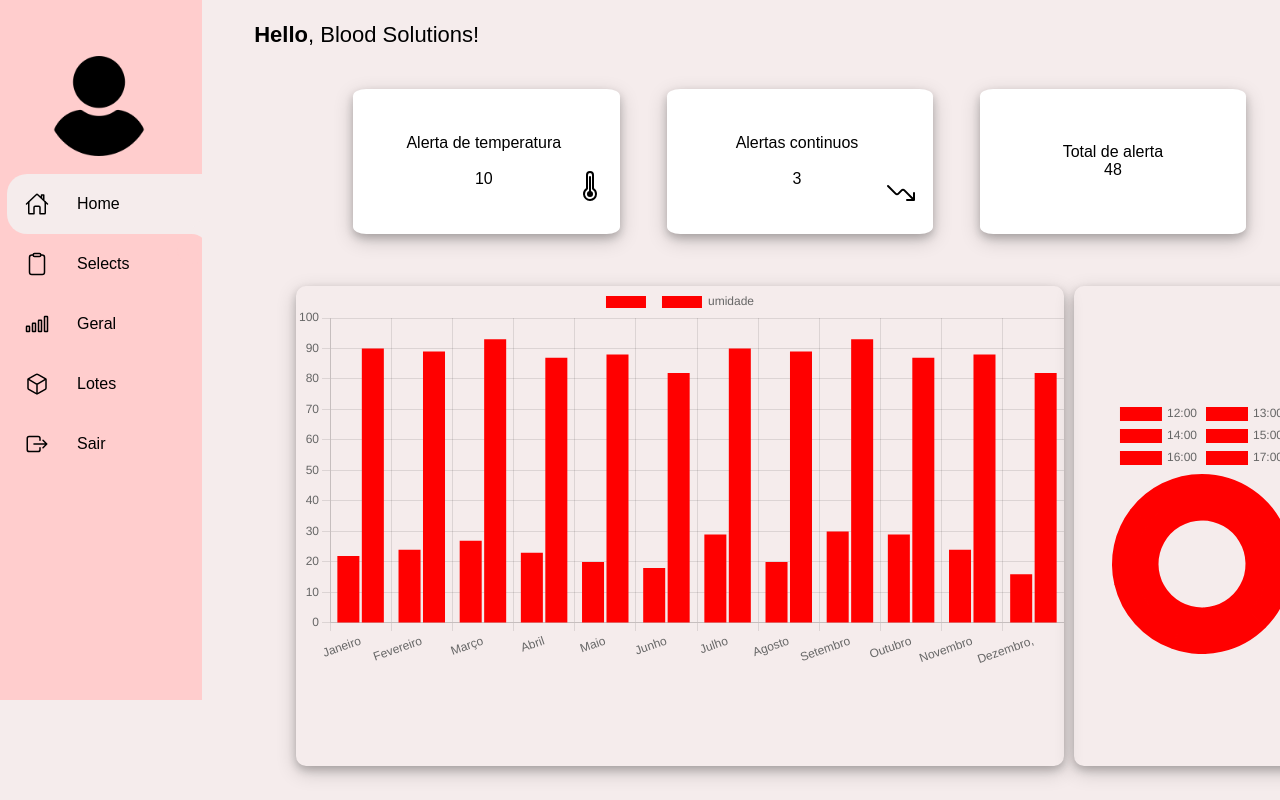
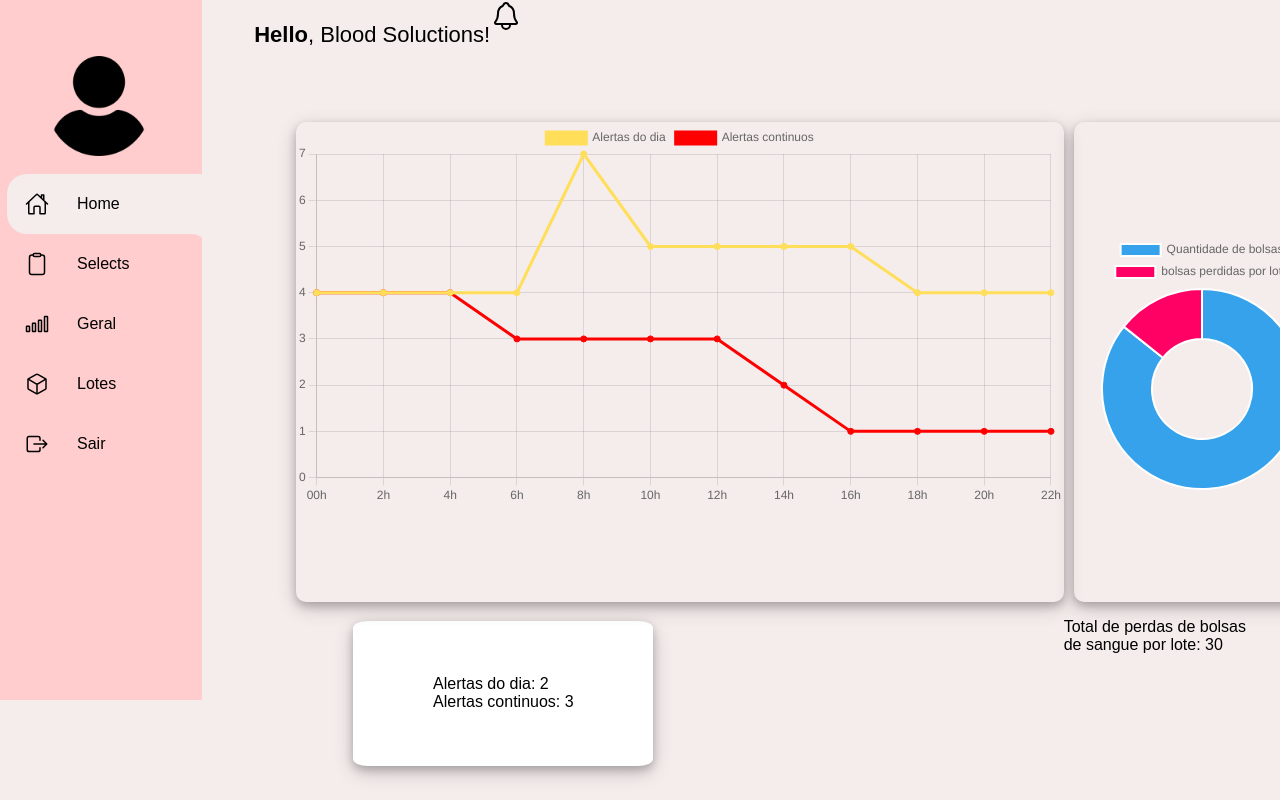
Before and after one commit to FS-Dourado/Blood_Solution, a plain HTML site: page dashboard/dashboard_home.html in a window 1280 px wide. Shown: the top 800 px of the page. Drawn offline with nearby package versions, Linux system fonts and the light colour scheme.

Commit message:
tela dashboard home atualizada

```diff
--- a/dashboard/dashboard_home.html
+++ b/dashboard/dashboard_home.html
@@ -25,25 +25,25 @@
                     </a>
                 </li>
                 <li class="list">
-                    <a href="dashboard_lote_especifico.html">
+                    <a href="#">
                         <span class="icon"><ion-icon name="clipboard-outline"></ion-icon></span>
                         <span class="title">Selects</span>
                     </a>
                 </li>
                 <li class="list">
-                    <a href="grafico_mensal.html">
+                    <a href="#">
                         <span class="icon"><ion-icon name="cellular-outline"></ion-icon></span>
                         <span class="title">Geral</span>
                     </a>
                 </li>
                 <li class="list">
-                    <a href="./dashboard_lotes.html">
+                    <a href="./dashboard.pagX.html">
                         <span class="icon"><ion-icon name="cube-outline"></ion-icon></span>
                         <span class="title">Lotes</span>
                     </a>
                 </li>
                 <li class="list">
-                    <a href="../site_institucional/index.html">
+                    <a href="#">
                         <span class="icon"><ion-icon name="exit-outline"></ion-icon></span>
                         <span class="title">Sair</span>
                     </a>
@@ -53,31 +53,12 @@
 
         <div class="sessao">
             <div class="frase">
-                <p><b>Hello</b>, Blood Solutions!</p>
+                <p><b>Hello</b>, Blood Soluctions!</p>
+                <div class="notificacao_img">
+                <span class="notificacao"><ion-icon name="notifications-outline"></ion-icon></span>
             </div>
-             <div class="bloco">
+            </div>
 
-                <div class="alerta">
-                    <center>
-                        <p> Alerta de temperatura <br> <br>
-                            10</p>
-                    </center>
-                    <span class="icon3"><ion-icon name="thermometer-outline"></ion-icon></span>
-                </div>
-                <div class="alerta">
-                    <center>
-                        <p> Alertas continuos<br><br>
-                            3</p>
-                    </center>
-                    <span class="icon2"><ion-icon name="trending-down-outline"></ion-icon></span>
-                </div>
-                <div class="alerta">
-                    <center>
-                        <p> Total de alerta <br>
-                            48</p>
-                    </center>
-                </div>
-            </div>
             <div class="graficos">
 
                 <div class="chart">
@@ -89,8 +70,18 @@
                 </div>
             </div>
 
+               <div class="bloco">
 
+                <div class="alerta">
+                        <p> Alertas do dia: 2<br>
+                            Alertas continuos: 3</p>
 
+                </div>
+                <div class="alerta1">
+                        <p> Total de perdas de bolsas
+                            <br> de sangue por lote: 30</p>
+                </div>
+            </div>
 
         </div>
 
@@ -117,45 +108,59 @@
 
 <script>
     const labels = [
-        '12:00',
-        '13:00',
-        '14:00',
-        '15:00',
-        '16:00',
-        '17:00',
+        '0',
+        '1',
+        '2',
+        '3',
+        '4',
+        '5',
+        '6',
+        '7',
     ];
 
     const labels2 = [
-        'Janeiro',
-        'Fevereiro',
-        'Março',
-        'Abril',
-        'Maio',
-        'Junho',
-        'Julho',
-        'Agosto',
-        'Setembro',
-        'Outubro',
-        'Novembro',
-        'Dezembro,'
+       '00h',
+       '2h',
+       '4h',
+       '6h',
+       '8h',
+       '10h',
+       '12h',
+       '14h',
+       '16h',
+       '18h',
+       '20h',
+       '22h',
 
+    ];
+
+    const labels3 = [
+       'Quantidade de bolsas',
+       'bolsas perdidas por lote'
     ];
 
 
     const data = {
-        labels: labels,
+        labels: labels3,
         datasets: [{
-            label: 'temperatura',
-            backgroundColor: 'rgb(255, 0, 0 )',
-            borderColor: 'rgb(255, 0, 0)',
-            data: [30, 29, 28, 25, 22, 23],
+    label: '',
+    data: [300, 50 ],
+    backgroundColor: [
+      'rgb(54, 162, 235)',
+      'rgb(255, 0, 100)'
+    ],
+    hoverOffset: 2
+            // label: 'temperatura',
+            // backgroundColor: 'red',
+            // borderColor: 'red',
+            // data: [90],
         },
 
         {
-            label: 'umidade',
-            backgroundColor: 'rgb(255, 0, 0)',
-            borderColor: 'rgb(255, 0, 0)',
-            data: [30 + 50, 29 + 53, 28 + 52, 25 + 60, 22 + 58, 23 + 60],
+            // label: 'umidade',
+            // backgroundColor: 'blue',
+            // borderColor: 'blue',
+            // data: [10],
         }
 
         ]
@@ -164,19 +169,21 @@
     const data2 = {
         labels: labels2,
         datasets: [{
-            label: '',
-            backgroundColor: 'rgb(255, 0, 0)',
-            borderColor: 'rgb(255, 0, 0)',
-            data: [22, 24, 27, 23, 20, 18,
-                29, 20, 30, 29, 24, 16],
+            label: 'Alertas do dia',
+            backgroundColor: '#FFDE59',
+            borderColor: '#FFDE59' ,
+            data: [4, 4, 4, 4, 7, 5,
+                5, 5, 5, 4, 4, 4],
         },
 
         {
-            label: 'umidade',
-            backgroundColor: 'rgb(255, 0, 0)',
-            borderColor: 'rgb(255, 0, 0)',
-            data: [22 + 68, 24 + 65, 27 + 66, 23 + 64, 20 + 68, 18 + 64,
-            22 + 68, 24 + 65, 27 + 66, 23 + 64, 20 + 68, 18 + 64],
+            label: 'Alertas continuos',
+            backgroundColor: 'Red',
+            borderColor: 'Red',
+            data: [ 4, 4, 4, 3, 3, 3,
+            3, 2, 1, 1, 1, 1
+
+            ],
         }
 
         ]
@@ -184,15 +191,21 @@
     };
 
     const config = {
-        type: 'doughnut',
+        type: 'pie',
         data: data,
         options: {}
     };
 
     const config2 = {
-        type: 'bar',
+        type: 'line',
         data: data2,
-        options: {}
+        options: {
+            scales: {
+                y:{
+                    beginAtZero:true
+                }
+            }
+        }
     };
 
 </script>
```
